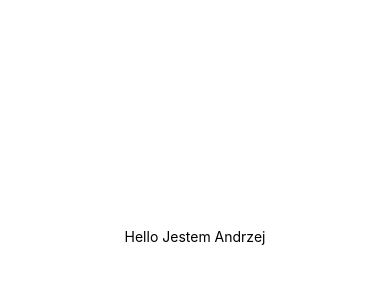
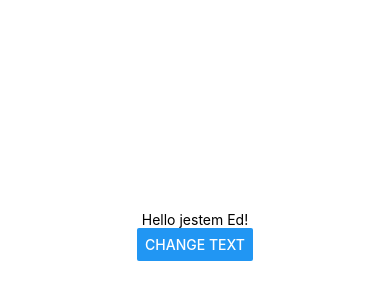
Before and after one commit to ZawojWeb/ToDo-in-RN, a React Native app: screen / in a window 390 px wide. Shown: the part 186-486 px from the top of the page. Built offline with nearby package versions, Linux system fonts and the light colour scheme.

Commit message:
Update App.js

```diff
--- a/App.js
+++ b/App.js
@@ -1,13 +1,15 @@
 import { StatusBar } from 'expo-status-bar';
-import React from 'react';
-import { StyleSheet, Text, View } from 'react-native';
+import React, {useState} from 'react';
+import { StyleSheet, Text, View, Button } from 'react-native';
 
 export default function App() {
-  console.log("App executed");
-  let x;
+
+  const [text,useText] = useState("Hello jestem Ed!");
+
   return (
     <View style={styles.container}>
-      <Text>Hello Jestem Andrzej</Text>
+      <Text>{text}</Text>
+      <Button title="Change text" onPress={() => {useText("Cześć Malwina!")}} />
       <StatusBar style="auto" />
     </View>
   );
```
